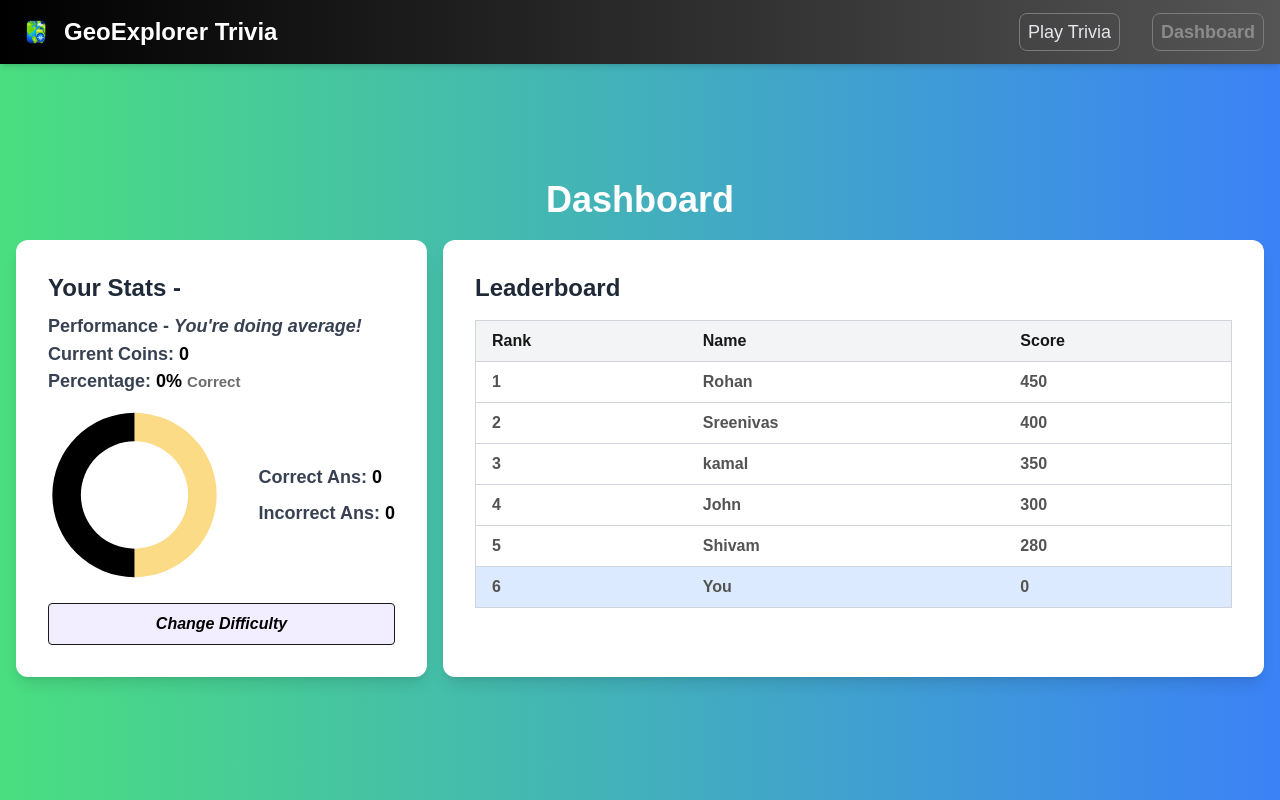
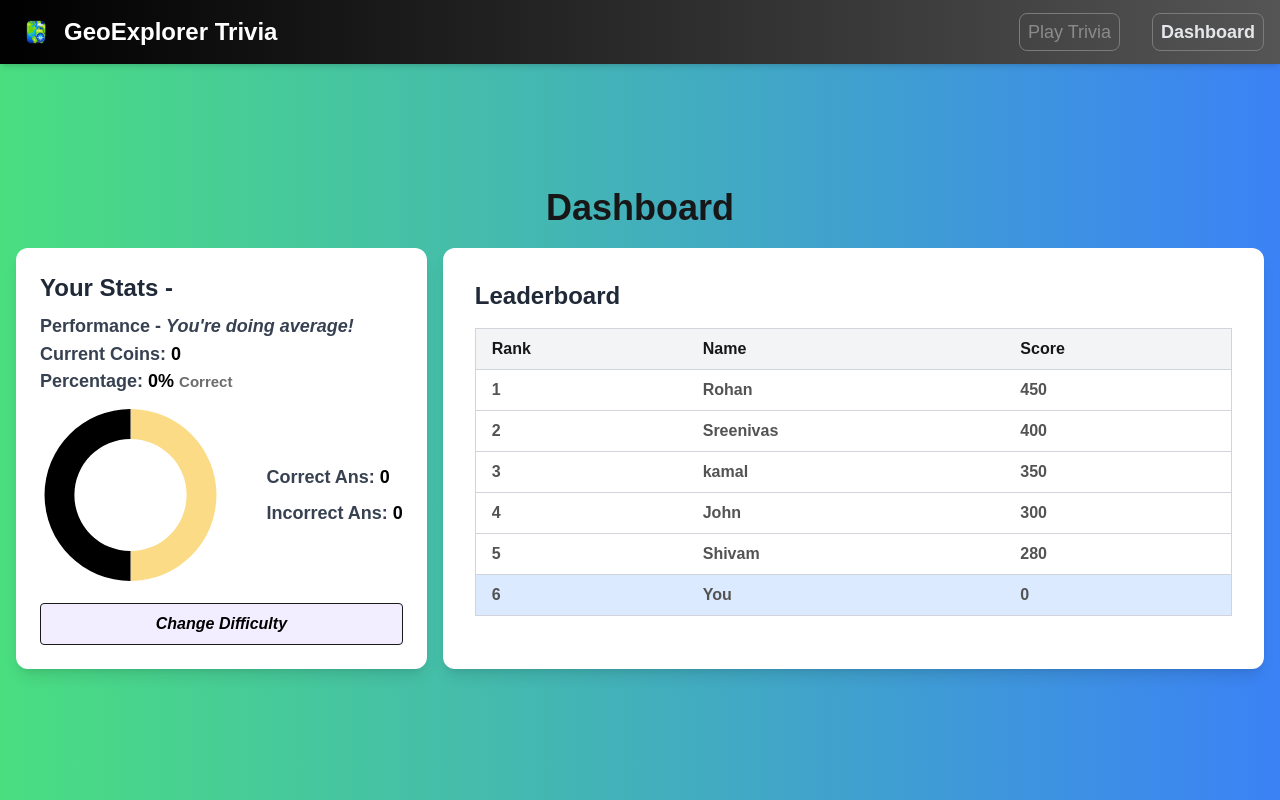
Before and after one commit to rugs07/trivia, a Next.js app: page /dashboard in a window 1280 px wide. Built offline with nearby package versions, Linux system fonts and the light colour scheme.

Commit message:
changes in navbar and bg-images anim

```diff
--- a/src/app/components/Navbar.js
+++ b/src/app/components/Navbar.js
@@ -16,9 +16,12 @@ const Navbar = () => {
   return (
     <nav className="bg-gradient-to-r from-[#000000] to-[#555555] py-4 z-10 shadow-md px-4 fixed w-full">
       <div className="container mx-auto flex justify-between items-center">
-        <div className="flex items-center gap-2 cursor-pointer" onClick={() => window.location.href ="/"}>
+        <div
+          className="flex items-center gap-2 cursor-pointer"
+          onClick={() => (window.location.href = "/")}
+        >
           <img src="/images/geo.png" className="w-10 h-6"></img>
-        <h1 className="text-white text-2xl font-bold">GeoExplorer Trivia</h1>
+          <h1 className="text-white text-2xl font-bold">GeoExplorer Trivia</h1>
         </div>
 
         <button
@@ -67,10 +70,10 @@ const Navbar = () => {
             <li key={link.href}>
               <Link
                 href={link.href}
-                className={`text-lg border rounded-lg border-[#7b7b7b] p-2 ${
+                className={`text-lg border rounded-lg border-[#7b7b7b] hover:border-[#fff] p-2 ${
                   pathname === link.href
-                    ? "text-[#8b8b8b] font-bold"
-                    : "text-gray-200 hover:text-white"
+                    ? " text-gray-200 font-bold"
+                    : "text-[#8b8b8b] hover:text-white"
                 }`}
               >
                 {link.name}
--- a/src/app/dashboard/page.js
+++ b/src/app/dashboard/page.js
@@ -178,9 +178,9 @@ const DashboardPage = () => {
 
   return (
     <div className="min-h-screen bg-gradient-to-r from-green-400 to-blue-500 flex flex-col items-center justify-center pt-10">
-      <h1 className="text-4xl font-bold text-white mt-8 mb-1">Dashboard</h1>
+      <h1 className="text-4xl font-bold mt-8 mb-1 text-gradient-to-r from-white to-blue-500">Dashboard</h1>
       <div className="flex gap-4 w-full p-4">
-        <div className="bg-white p-8 rounded-xl shadow-lg w-full md:w-1/3 transition-transform transform hover:-translate-y-1 hover:shadow-xl">
+        <div className="bg-white p-6 rounded-xl shadow-lg w-full md:w-1/3 transition-transform transform hover:-translate-y-1 hover:shadow-xl">
           <h2 className="text-2xl font-semibold text-gray-800 mb-2">
             Your Stats -
           </h2>
--- a/src/app/game/page.js
+++ b/src/app/game/page.js
@@ -241,6 +241,7 @@ const GamePage = () => {
   return (
     <>
       {loading && <Loading />}
+      <div className="overflow-hidden">
       <div className="game-contain flex flex-col items-center justify-center min-h-screen bg-gradient-to-r from-green-400 to-blue-500">
         <div className="bg-white shadow-2xl rounded-xl p-6 w-full max-w-md mt-[70px]">
           <h2 className="text-2xl font-semibold text-gray-800 text-center mb-2">
@@ -292,6 +293,7 @@ const GamePage = () => {
           </div>
         </div>
       </div>
+      </div>
     </>
   );
 };
--- a/src/app/globals.css
+++ b/src/app/globals.css
@@ -83,16 +83,29 @@ body {
   }
 }
 
+@keyframes zoomInOut {
+  0% {
+    transform: scale(1);
+  }
+  50% {
+    transform: scale(1.05);
+  }
+  100% {
+    transform: scale(1);
+  }
+}
+
 .main-container {
   position: relative;
   width: 100%;
-  height: 100%;
-  /* animation: slide 90s infinite; */
+  height: 100vh;
   background-size: cover;
   background-position: center;
-  /* transition: 5s ease-in-out; */
   background-image: url("/images/1.jpg");
+  animation: zoomInOut 10s ease-in-out infinite;
+  overflow: hidden;
 }
+
 
 .game-contain {
   position: relative;
@@ -101,25 +114,6 @@ body {
   background-size: cover;
   background-position: center;
   background-image: url("/images/4.jpg");
+  animation: zoomInOut 10s ease-in-out infinite;
+  overflow: hidden;
 }
-
-/* @keyframes slide {
-  0% {
-    background-image: url("/images/1.jpg");
-  }
-  20% {
-    background-image: url("/images/2.jpg");
-  }
-  40% {
-    background-image: url("/images/3.jpg");
-  }
-  60% {
-    background-image: url("/images/4.jpg");
-  }
-  80% {
-    background-image: url("/images/5.jpg");
-  }
-  100% {
-    background-image: url("/images/1.jpg");
-  }
-} */
--- a/src/app/page.js
+++ b/src/app/page.js
@@ -49,9 +49,10 @@ export default function Home() {
   }
 
   return (
+    <div className="overflow-hidden">
     <main className="main-container flex flex-col items-center justify-center min-h-screen bg-gradient-to-br from-green-400 to-blue-500 text-white p-4 md:p-8">
       <h1 className="text-3xl md:text-4xl font-bold mb-6 text-center mt-10">
-        Welcome to GeoExplorer Trivia
+        Welcome to <span className="text-black">GeoExplorer</span> <span className="text-[#12354f]">Trivia</span>
       </h1>
 
       {lastScore ? (
@@ -102,5 +103,6 @@ export default function Home() {
         © 2025 GeoExplorer Trivia. All rights reserved.
       </footer>
     </main>
+    </div>
   );
 }
```
